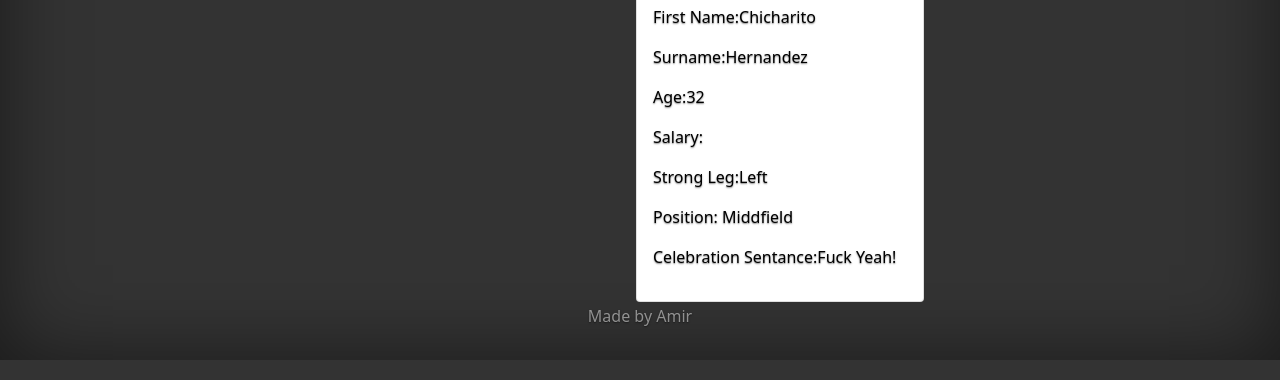
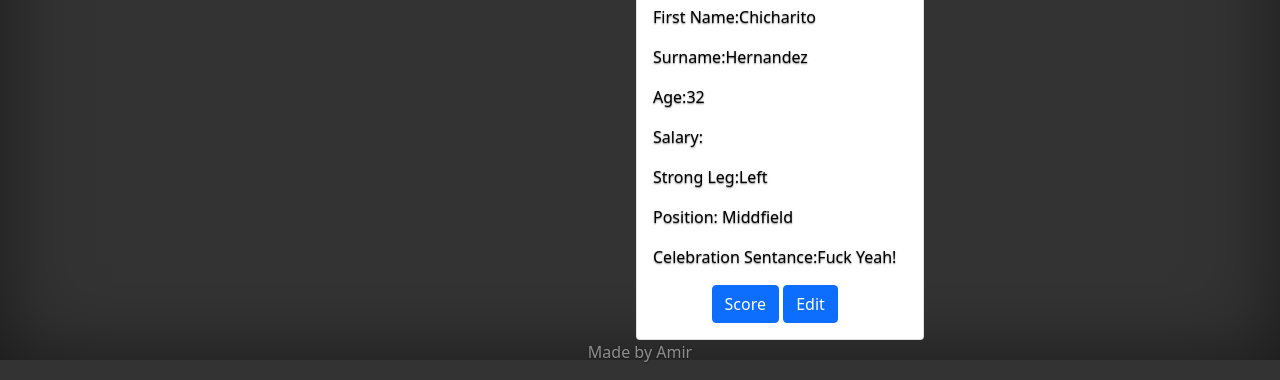
Before and after one commit to 17Amir17/Football-Drill-Frontend, a website built with webpack: page index.html in a window 1280 px wide. Shown: the part 440-820 px from the top of the page. Built offline with nearby package versions, Linux system fonts and the light colour scheme; some packages are replaced by stand-ins of ours; no server answers.

Commit message:
Got babel to work with es6

```diff
--- a/index.html
+++ b/index.html
@@ -45,6 +45,10 @@
         <p>Strong Leg:<span class="fifa-sleg"></span></p>
         <p>Position: <span class="fifa-position"></span></p>
         <p>Celebration Sentance:<span class="fifa-celebration"></span></p>
+        <div>
+          <button type="button" class="btn btn-primary">Score</button>
+          <button type="button" class="btn btn-primary fifa-edit">Edit</button>
+        </div>
       </div>
     </div>
   </div>
--- a/package.json
+++ b/package.json
@@ -46,6 +46,7 @@
     "workbox-webpack-plugin": "^6.3.0"
   },
   "dependencies": {
+    "@babel/polyfill": "^7.12.1",
     "@popperjs/core": "^2.10.2",
     "axios": "^0.24.0",
     "bootstrap": "^5.1.3",
--- /dev/null
+++ b/src/scripts/api/api.js
@@ -0,0 +1,7 @@
+import axios from 'axios';
+
+const baseURL = 'https://footballdrill.herokuapp.com/';
+export async function getAllPlayers() {
+  const response = await axios.get(`${baseURL}get/`);
+  console.log(response);
+}
--- /dev/null
+++ b/src/scripts/dom/domHandler.js
@@ -0,0 +1,19 @@
+import { createPlayerCard } from './playerCard.js';
+import { getAllPlayers } from '../api/api.js';
+
+const playerContainer = document.querySelector('#player-container');
+
+getAllPlayers();
+playerContainer.appendChild(
+  createPlayerCard({
+    firstName: 'Chicharito',
+    surName: 'Hernandez',
+    salary: 550000,
+    age: 32,
+    image: 'chicharito.png',
+    strongLeg: 'Left',
+    position: 'Middfield',
+    celebrationSentance: 'Fuck Yeah!',
+    id: 2,
+  })
+);
--- a/src/dom/domHandler.js
+++ b/src/scripts/dom/playerCard.js
@@ -1,9 +1,8 @@
-const playerContainer = document.querySelector('#player-container');
 const playerTemplate = document.querySelector('#player-template');
 
-function createPlayerCard(playerDetails) {
+export function createPlayerCard(playerDetails) {
   const newCard = playerTemplate.cloneNode(true); //Clone from template
-  console.log(newCard);
+  newCard.id = '';
   newCard.querySelector('.fifa-fname').innerText = playerDetails.firstName;
   newCard.querySelector('.fifa-sname').innerText = playerDetails.surName;
   newCard.querySelector('.fifa-age').innerText = playerDetails.age;
@@ -11,19 +10,16 @@ function createPlayerCard(playerDetails) {
   newCard.querySelector('.fifa-position').innerText = playerDetails.position;
   newCard.querySelector('.fifa-celebration').innerText =
     playerDetails.celebrationSentance;
+  newCard.dataset.id = playerDetails.id;
+  newCard.addEventListener('click', onEditClick);
   newCard.hidden = false;
   return newCard;
 }
 
-playerContainer.appendChild(
-  createPlayerCard({
-    firstName: 'Chicharito',
-    surName: 'Hernandez',
-    salary: 550000,
-    age: 32,
-    image: 'https://pbs.twimg.com/media/Bprq3gRCUAE-UC7.jpg',
-    strongLeg: 'Left',
-    position: 'Middfield',
-    celebrationSentance: 'Fuck Yeah!',
-  })
-);
+function onEditClick(event) {
+  if (event.target.classList.contains('fifa-edit')) {
+    //Do stuff
+    const card = event.target.closest('.col-sm');
+    const id = card.dataset.id;
+  }
+}
--- a/src/scripts/index.js
+++ b/src/scripts/index.js
@@ -1,3 +1,3 @@
 import 'bootstrap';
 import '../styles/styles.scss';
-import '../dom/domHandler';
+import './dom/domHandler';
--- a/webpack.config.js
+++ b/webpack.config.js
@@ -10,7 +10,7 @@ const isProduction = process.env.NODE_ENV == 'production';
 const stylesHandler = MiniCssExtractPlugin.loader;
 
 const config = {
-  entry: './src/scripts/index.js',
+  entry: ['@babel/polyfill', './src/scripts/index.js'],
   output: {
     path: path.resolve(__dirname, 'dist'),
   },
```
Also changed, not shown: 1 other file.
